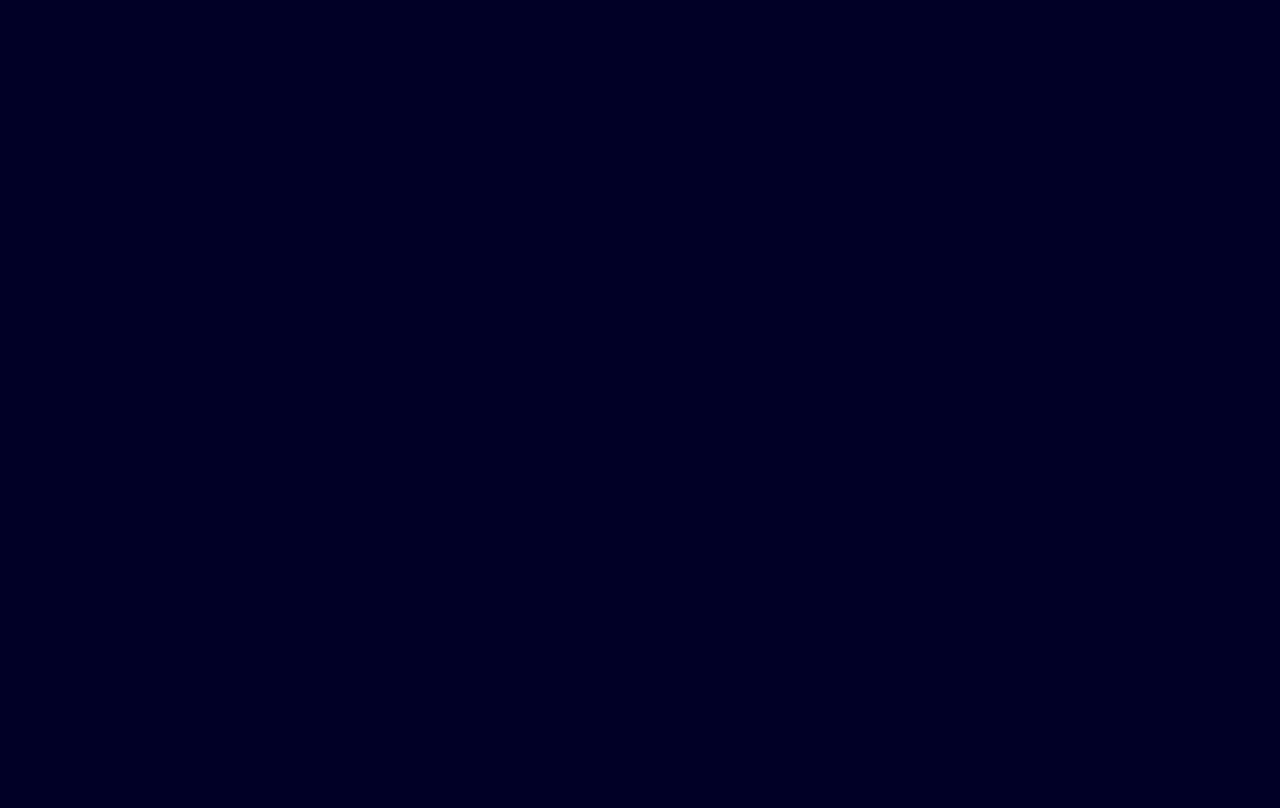
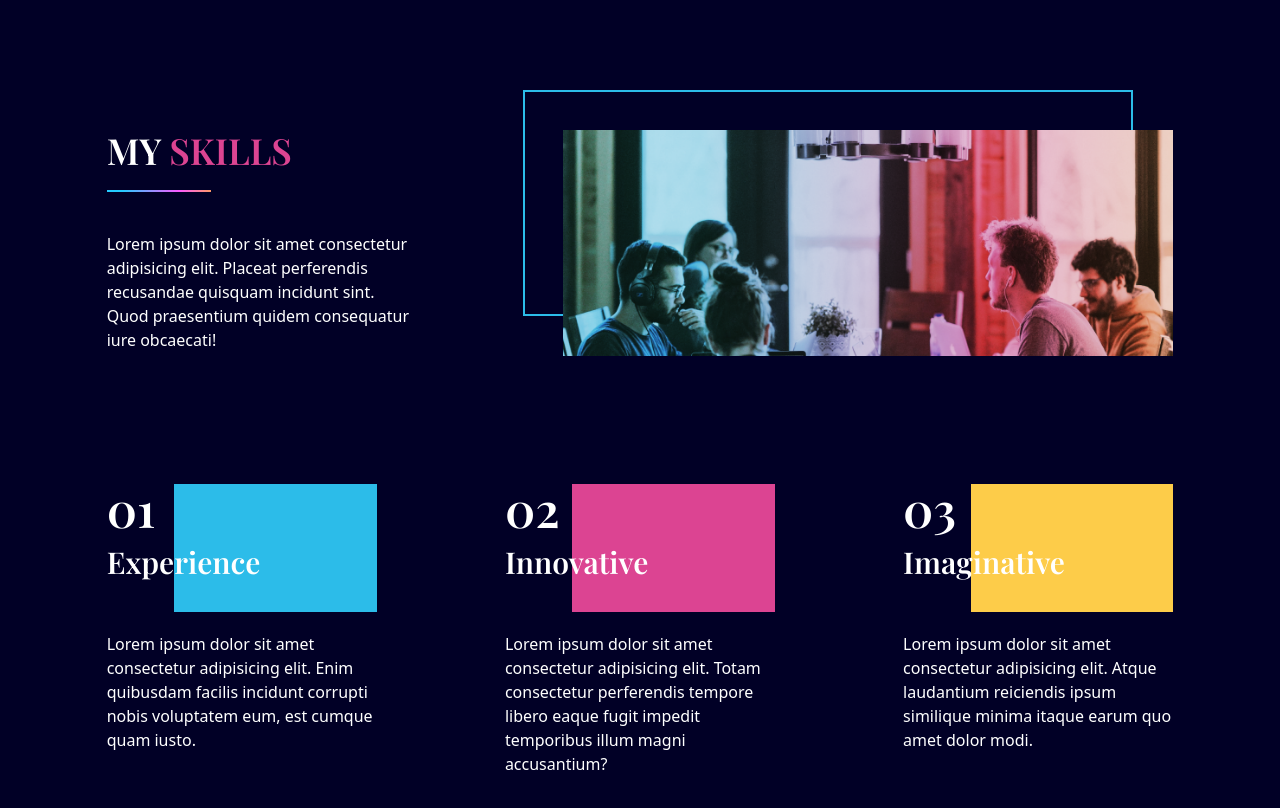
Before and after one commit to mittell/react-portfolio-site-v3, a React (Create React App) app: page / in a window 1280 px wide. Shown: the part 840-1648 px from the top of the page. Before the commit the page ends 802 px from the top, so only its background shows below. Built offline with nearby package versions, Linux system fonts and the light colour scheme.

Commit message:
feat: added MySkills component

```diff
--- a/src/App.js
+++ b/src/App.js
@@ -4,6 +4,7 @@ import useMediaQuery from './hooks/useMediaQuery';
 import Navbar from './scenes/Navbar';
 import DotGroup from './scenes/DotGroup';
 import Landing from './scenes/Landing';
+import MySkills from './scenes/MySkills';
 
 import LineGradient from './components/LineGradient';
 
@@ -45,6 +46,9 @@ function App() {
 				<Landing setSelectedPage={selectedPage} />
 			</div>
 			<LineGradient />
+			<div className='w-5/6 mx-auto md:h-full'>
+				<MySkills />
+			</div>
 		</div>
 	);
 }
--- /dev/null
+++ b/src/scenes/MySkills.jsx
@@ -0,0 +1,132 @@
+import { motion } from 'framer-motion';
+import useMediaQuery from '../hooks/useMediaQuery';
+
+import SkillsImage from '../assets/skills-image.png';
+
+import LineGradient from '../components/LineGradient';
+
+const MySkills = () => {
+	const isAboveMediumScreens = useMediaQuery('(min-width: 1060px)');
+	return (
+		<section id='skills' className='pt-10 pb-24'>
+			<div className='md:flex md:justify-between md:gap-16 mt-32'>
+				<motion.div
+					className='md:w-1/3'
+					initial='hidden'
+					whileInView='visible'
+					viewport={{ once: true, amount: 0.5 }}
+					transition={{ duration: 0.5 }}
+					variants={{
+						hidden: { opacity: 0, x: -50 },
+						visible: { opacity: 1, x: 0 },
+					}}
+				>
+					<p className='font-playfair font-semibold text-4xl mb-5'>
+						MY <span className='text-red'>SKILLS</span>
+					</p>
+					<LineGradient width='w-1/3' />
+					<p className='mt-10 mb-7'>
+						Lorem ipsum dolor sit amet consectetur adipisicing elit. Placeat
+						perferendis recusandae quisquam incidunt sint. Quod praesentium
+						quidem consequatur iure obcaecati!
+					</p>
+				</motion.div>
+
+				<div className='mt-16 md:mt-0'>
+					{isAboveMediumScreens ? (
+						<div className='relative z-0 ml-20 before:absolute before:-top-10 before:-left-10 before:w-full before:h-full before:border-2 before:border-blue before:z-[-1]'>
+							<img alt='skills' className='z-10' src={SkillsImage} />
+						</div>
+					) : (
+						<img alt='skills' className='z-10' src={SkillsImage} />
+					)}
+				</div>
+			</div>
+
+			<div className='md:flex md:justify-between mt-16 gap-32'>
+				<motion.div
+					className='md:w-1/3 mt-10'
+					initial='hidden'
+					whileInView='visible'
+					viewport={{ once: true, amount: 0.5 }}
+					transition={{ duration: 0.5 }}
+					variants={{
+						hidden: { opacity: 0, y: 50 },
+						visible: { opacity: 1, y: 0 },
+					}}
+				>
+					<div className='relative h-32'>
+						<div className='z-10'>
+							<p className='font-playfair font-semibold text-5xl'>01</p>
+							<p className='font-playfair font-semibold text-3xl mt-3'>
+								Experience
+							</p>
+						</div>
+						<div className='w-1/2 md:w-3/4 h-32 bg-blue absolute right-0 top-0 z-[-1]' />
+					</div>
+					<p className='mt-5'>
+						Lorem ipsum dolor sit amet consectetur adipisicing elit. Enim
+						quibusdam facilis incidunt corrupti nobis voluptatem eum, est cumque
+						quam iusto.
+					</p>
+				</motion.div>
+
+				<motion.div
+					className='md:w-1/3 mt-10'
+					initial='hidden'
+					whileInView='visible'
+					viewport={{ once: true, amount: 0.5 }}
+					transition={{ delay: 0.2, duration: 0.5 }}
+					variants={{
+						hidden: { opacity: 0, y: 50 },
+						visible: { opacity: 1, y: 0 },
+					}}
+				>
+					<div className='relative h-32'>
+						<div className='z-10'>
+							<p className='font-playfair font-semibold text-5xl'>02</p>
+							<p className='font-playfair font-semibold text-3xl mt-3'>
+								Innovative
+							</p>
+						</div>
+						<div className='w-1/2 md:w-3/4 h-32 bg-red absolute right-0 top-0 z-[-1]' />
+					</div>
+					<p className='mt-5'>
+						Lorem ipsum dolor sit amet consectetur adipisicing elit. Totam
+						consectetur perferendis tempore libero eaque fugit impedit
+						temporibus illum magni accusantium?
+					</p>
+				</motion.div>
+
+				<motion.div
+					className='md:w-1/3 mt-10'
+					initial='hidden'
+					whileInView='visible'
+					viewport={{ once: true, amount: 0.5 }}
+					transition={{ delay: 0.4, duration: 0.5 }}
+					variants={{
+						hidden: { opacity: 0, y: 50 },
+						visible: { opacity: 1, y: 0 },
+					}}
+				>
+					<div className='relative h-32'>
+						<div className='z-10'>
+							<p className='font-playfair font-semibold text-5xl'>03</p>
+							<p className='font-playfair font-semibold text-3xl mt-3'>
+								Imaginative
+							</p>
+						</div>
+						<div className='w-1/2 md:w-3/4 h-32 bg-yellow absolute right-0 top-0 z-[-1]' />
+					</div>
+					<p className='mt-5'>
+						Lorem ipsum dolor sit amet consectetur adipisicing elit. Atque
+						laudantium reiciendis ipsum similique minima itaque earum quo amet
+						dolor modi.
+					</p>
+				</motion.div>
+			</div>
+		</section>
+	);
+};
+
+export default MySkills;
```
